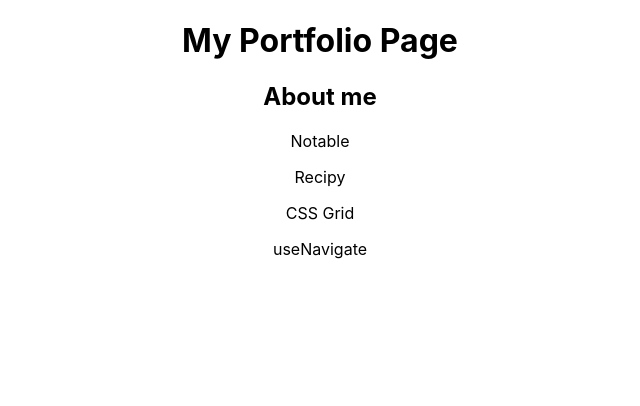
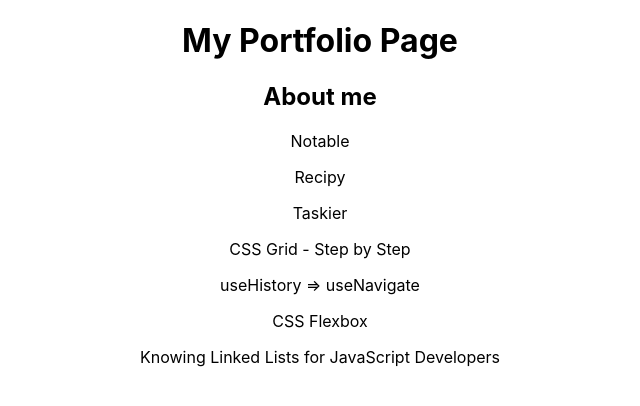
Before and after one commit to kaitlyngreve/my-portfolio-site, a React (Create React App) app: page / in a window 1280 px wide. Shown: the top 406 px of the page, without its empty margins (320-960 px from the left). Built offline with nearby package versions, Linux system fonts and the light colour scheme.

Commit message:
adding data for projects and blog posts

```diff
--- a/src/BlogPosts.js
+++ b/src/BlogPosts.js
@@ -1,15 +1,5 @@
 import BlogPostCard from './BlogPostCard'
 
-const blogPosts = [
-    {
-        title: 'CSS Grid',
-        blurb: '...'
-    },
-    {
-        title: 'useNavigate',
-        blurb: '...'
-    }
-]
 
 function BlogPosts() {
     return (
@@ -22,3 +12,30 @@ function BlogPosts() {
 }
 
 export default BlogPosts;
+
+const blogPosts = [
+    {
+        title: 'CSS Grid - Step by Step',
+        blurb: 'Whether you are new to CSS grid or simply need a refresher with some easy to follow steps — you have clicked on the right post! My hope for you is that by the end of reading this post you have confidence in implementing a CSS grid in your project...',
+        blog_link: 'https://medium.com/towardsdev/css-grid-step-by-step-aad05ec91f4b',
+        img: ''
+    },
+    {
+        title: 'useHistory => useNavigate',
+        blurb: 'With ReactRouter updating from version 5 to version 6, there have been a few changes. One of which is the replacement of the useHistory() hook to useNavigate()...',
+        blog_link: 'https://medium.com/@kgreve14/usehistory-usenavigate-5b383160adba',
+        img: ''
+    },
+    {
+        title: 'CSS Flexbox',
+        blurb: 'CSS can be intimidating. Not because it is overly complicated or causes errors, (actually … part of why CSS can be tricky is because it does not cause errors 😅), but because it can do so many things!...',
+        blog_link: 'https://medium.com/@kgreve14/css-flexbox-28d11dc42891',
+        img: ''
+    },
+    {
+        title: 'Knowing Linked Lists for JavaScript Developers',
+        blurd: 'Considered a “core” data structure, linked lists may seem a little cumbersome to a JavaScript developer...',
+        blog_link: 'https://medium.com/towardsdev/knowing-linked-lists-for-javascript-developers-87adfdb87838',
+        img: ''
+    }
+]
--- a/src/Projects.js
+++ b/src/Projects.js
@@ -1,15 +1,5 @@
 import Projectcard from './ProjectCard';
 
-const projects = [
-    {
-        name: 'Notable',
-        description: 'For note taking'
-    },
-    {
-        name: 'Recipy',
-        description: 'Digital recipe box'
-    }
-];
 
 function Projects() {
     return (
@@ -22,3 +12,30 @@ function Projects() {
 }
 
 export default Projects;
+
+const projects = [
+    {
+        name: 'Notable',
+        img: '',
+        description: 'A web app built for taking and keeping notes. Notable\s neat design makes navigating and organization simple. Create and save your note entries, and revisit them, with the ability to add to or delete your notes.',
+        tech_stack: 'React, CSS, Firebase',
+        github_url: 'https://github.com/kaitlyngreve/journal-app',
+        deployed_url: 'https://journal-app-42603.web.app/'
+    },
+    {
+        name: 'Recipy',
+        img: '',
+        description: 'A digital recipe box for storing and creating recipes. Born from a love of being in the kitchen, Recipy (rec-i-pe) encourages trying new recipes of either your own creation or others.',
+        tech_stack: 'React, Ruby on Rails, CSS',
+        github_url: 'https://github.com/kaitlyngreve/digital-recipebox',
+        deployed_url: ''
+    },
+    {
+        name: 'Taskier',
+        img: '',
+        description: 'A single page web app for keeping a simple task list.',
+        tech_stack: 'React, CSS',
+        github_url: 'https://github.com/kaitlyngreve/taskier-a-todo-react-app',
+        deployed_url: ''
+    }
+];
```
